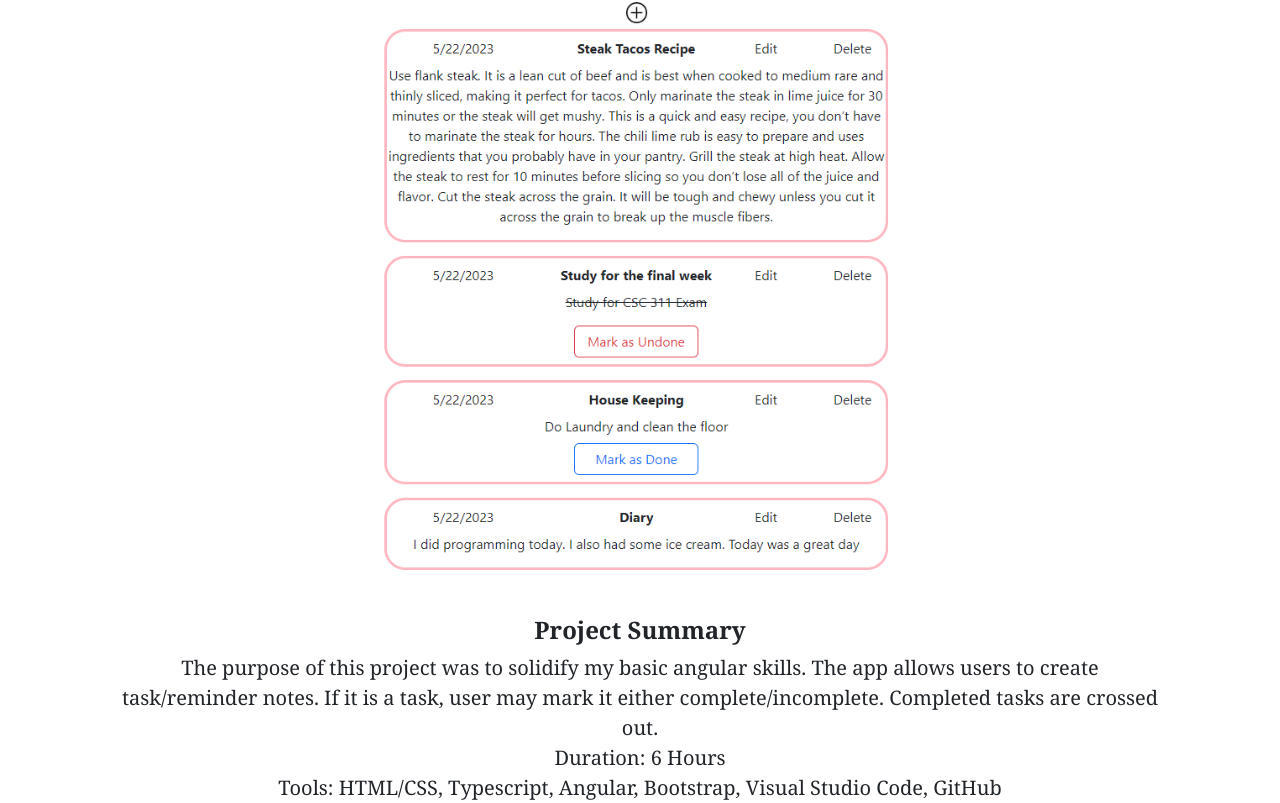
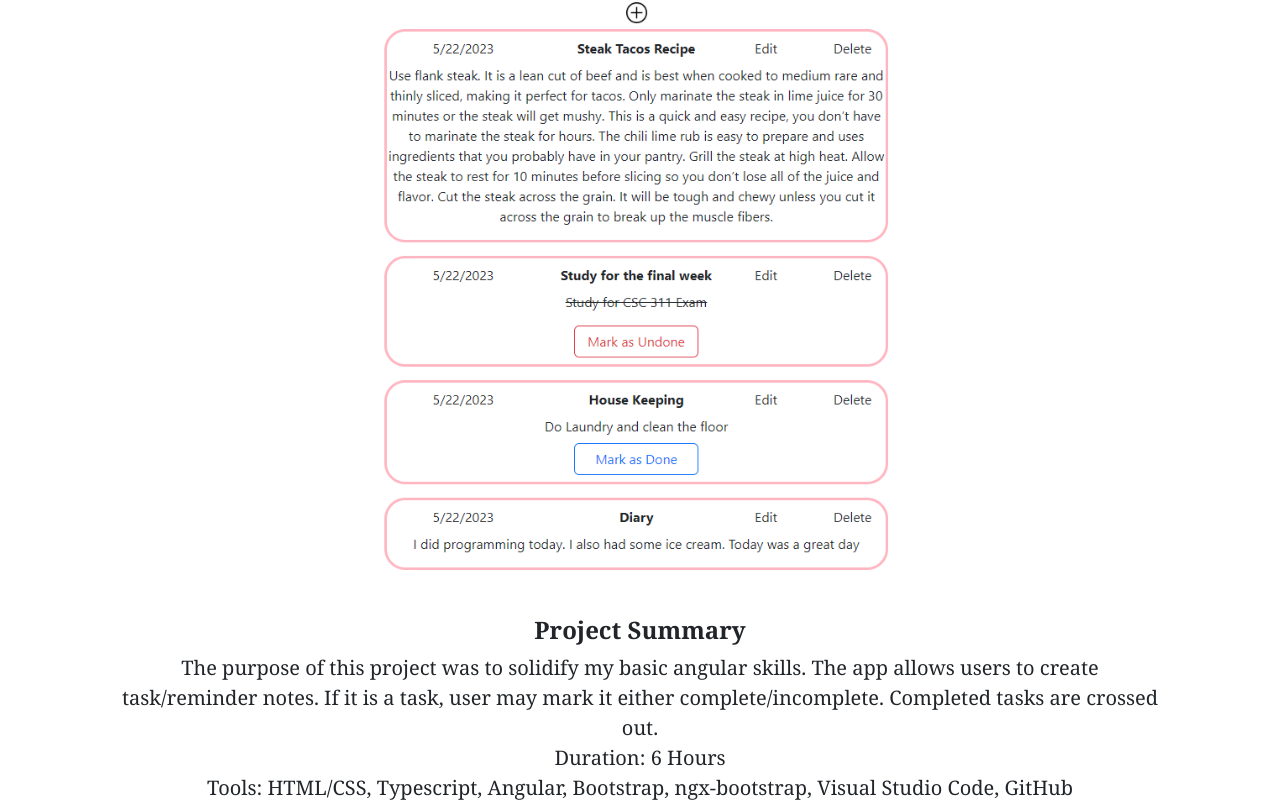
Before and after one commit to junniekim/junPortfolio, an Angular app: page /project in a window 1280 px wide. Shown: the part 3236-4039 px from the top of the page. Built offline with nearby package versions, Linux system fonts and the light colour scheme.

Commit message:
addedContents

```diff
--- a/src/app/components/project/project.component.ts
+++ b/src/app/components/project/project.component.ts
@@ -61,7 +61,7 @@ export class ProjectComponent {
       id: 6,
       duration: '6 Hours',
       tools:
-        'HTML/CSS, Typescript, Angular, Bootstrap, Visual Studio Code, GitHub',
+        'HTML/CSS, Typescript, Angular, Bootstrap, ngx-bootstrap, Visual Studio Code, GitHub',
       title: 'Notes Application',
       picture: '/assets/img/notes.png',
       description:
```
